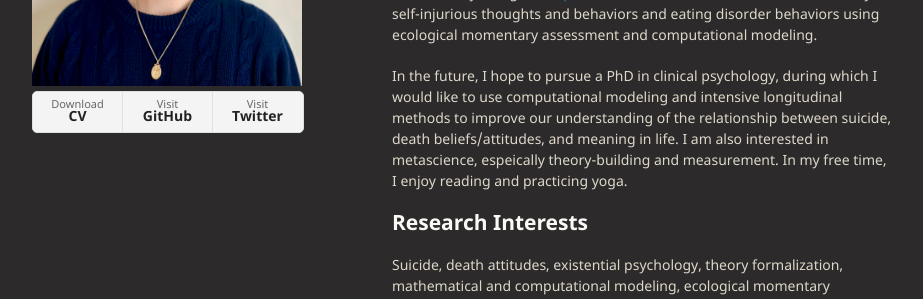
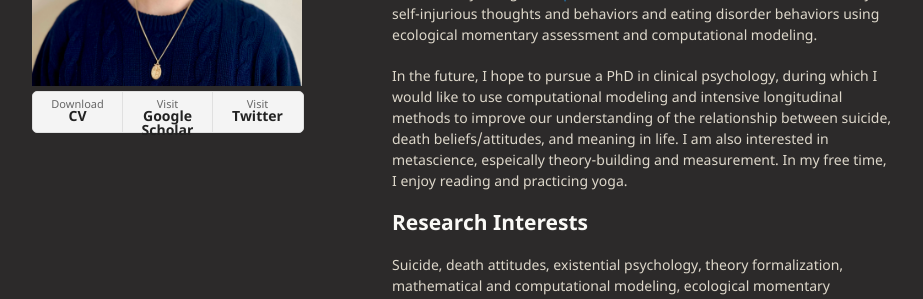
Before and after one commit to francesghart/francesghart.github.io, a Jekyll site: the page built from index.md, in a window 1280 px wide. Shown: the part 320-619 px from the top of the page, without its empty margins (178-1101 px from the left). Built offline with Jekyll 4.4.1, drawn with Linux system fonts in a browser that asks for light colours.

Commit message:
Google Scholar button

```diff
--- a/_layouts/default.html
+++ b/_layouts/default.html
@@ -36,7 +36,7 @@
         {% if site.show_downloads %}
         <ul class="downloads">
           <li><a href="{{ site.cv }}">Download<strong>CV</strong></a></li>
-          <li><a href="{{ site.github }}">Visit<strong>GitHub</strong></a></li>
+          <li><a href="{{ site.Google Scholar }}">Visit<strong>Google Scholar</strong></a></li>
           <li><a href="{{ site.twitter }}">Visit<strong>Twitter</strong></a></li>
         </ul>
         {% endif %}
```
